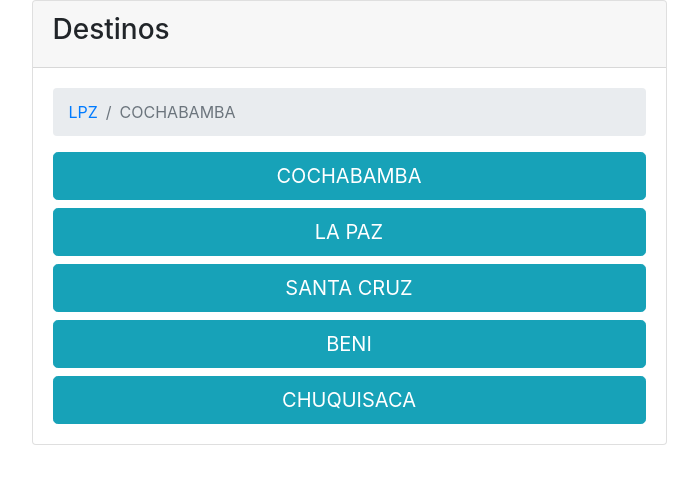
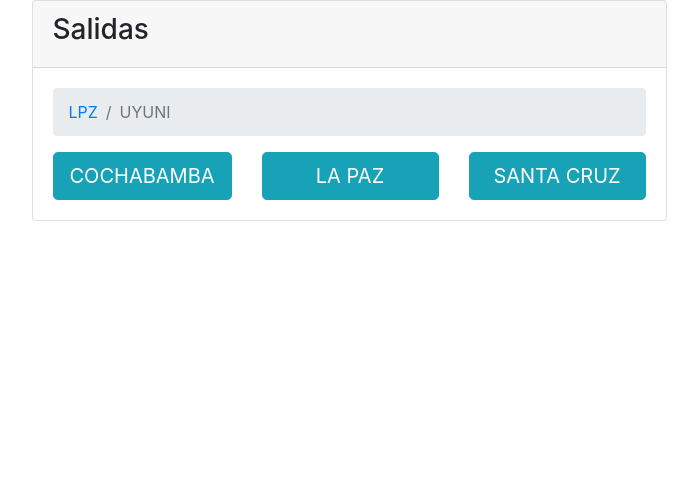
Before and after one commit to juancarloscoripoma/bootst, an Angular app in the folder bootui/: page / in a window 1280 px wide. Shown: the top 484 px of the page, without its empty margins (291-989 px from the left). Built offline with nearby package versions, Linux system fonts and the light colour scheme.

Commit message:
iu for outputs

```diff
--- a/bootui/src/app/app.component.html
+++ b/bootui/src/app/app.component.html
@@ -4,7 +4,9 @@
 <app-grid></app-grid>
 <app-grid-w></app-grid-w>
 -->
-
+<!--
 <app-destination></app-destination>
+-->
+<app-outputs></app-outputs>
 
 <router-outlet></router-outlet>
--- a/bootui/src/app/app.module.ts
+++ b/bootui/src/app/app.module.ts
@@ -6,13 +6,15 @@ import { AppComponent } from './app.component';
 import { GridComponent } from './components/grid/grid.component';
 import { GridWComponent } from './components/grid-w/grid-w.component';
 import { DestinationComponent } from './components/destination/destination.component';
+import { OutputsComponent } from './components/outputs/outputs.component';
 
 @NgModule({
   declarations: [
     AppComponent,
     GridComponent,
     GridWComponent,
-    DestinationComponent
+    DestinationComponent,
+    OutputsComponent
   ],
   imports: [
     BrowserModule,
--- /dev/null
+++ b/bootui/src/app/components/outputs/outputs.component.html
@@ -0,0 +1,38 @@
+<div class="container">
+  <div class="row justify-content-center"><!--justify-content-center-->
+    <div class="col col-sm-4 col-md-5 col-lg-6 col-xl-7">
+      <div class="card">
+        <div class="card-header">
+          <h3>Salidas</h3>
+        </div>
+        <div class="card-body">
+
+          <nav aria-label="breadcrumb">
+            <ol class="breadcrumb">
+              <li class="breadcrumb-item"><a href="#">LPZ</a></li>
+              <li class="breadcrumb-item active" aria-current="page">UYUNI</li>
+            </ol>
+          </nav>
+          <div class="row">
+            <div class="col">
+              <button type="button" class="btn btn-info btn-lg btn-block">COCHABAMBA</button>
+            </div>
+            <div class="col">
+              <button type="button" class="btn btn-info btn-lg btn-block">LA PAZ</button>
+            </div>
+            <div class="col">
+              <button type="button" class="btn btn-info btn-lg btn-block">SANTA CRUZ</button>
+            </div>
+          </div>
+          <!--
+          <button type="button" class="btn btn-info btn-lg btn-block">COCHABAMBA</button>
+          <button type="button" class="btn btn-info btn-lg btn-block">LA PAZ</button>
+          <button type="button" class="btn btn-info btn-lg btn-block">SANTA CRUZ</button>
+          <button type="button" class="btn btn-info btn-lg btn-block">BENI</button>
+          <button type="button" class="btn btn-info btn-lg btn-block">CHUQUISACA</button>
+          -->
+        </div>
+      </div>
+    </div>
+  </div>
+</div>
--- /dev/null
+++ b/bootui/src/app/components/outputs/outputs.component.ts
@@ -0,0 +1,15 @@
+import { Component, OnInit } from '@angular/core';
+
+@Component({
+  selector: 'app-outputs',
+  templateUrl: './outputs.component.html',
+  styleUrls: ['./outputs.component.scss']
+})
+export class OutputsComponent implements OnInit {
+
+  constructor() { }
+
+  ngOnInit() {
+  }
+
+}
```
Also changed, not shown: bootui/src/app/components/outputs/outputs.component.scss (added), 1 other file (tests, documents, lock files or other folders).
